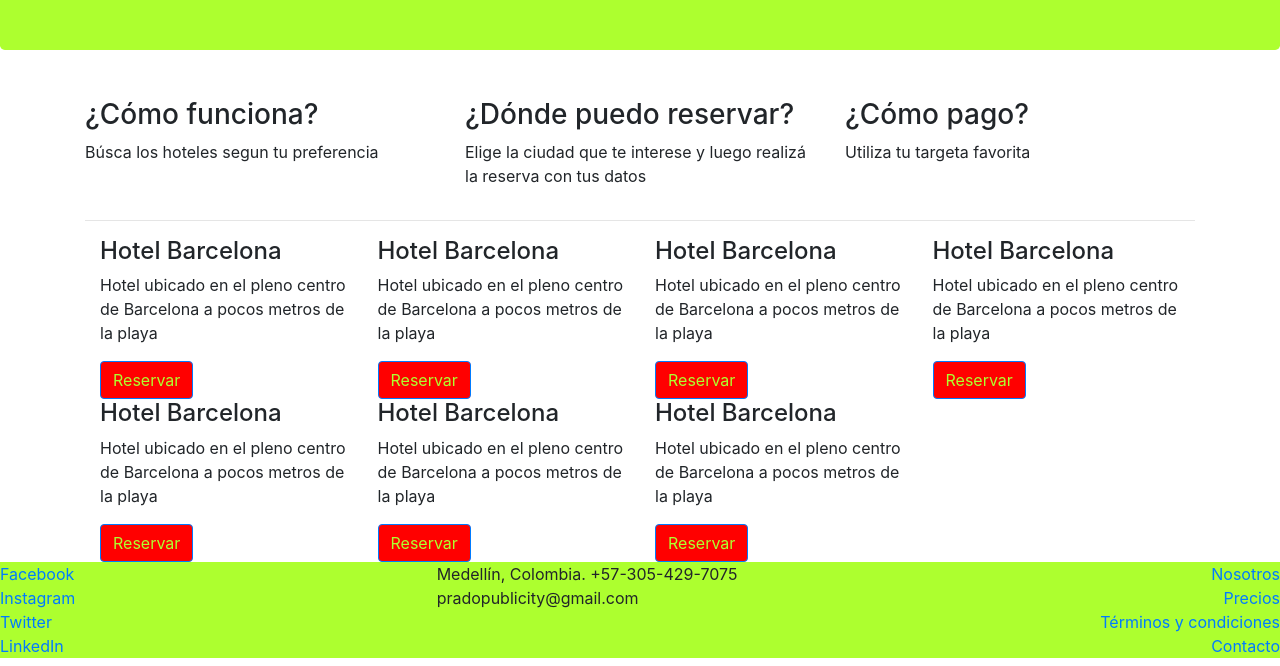
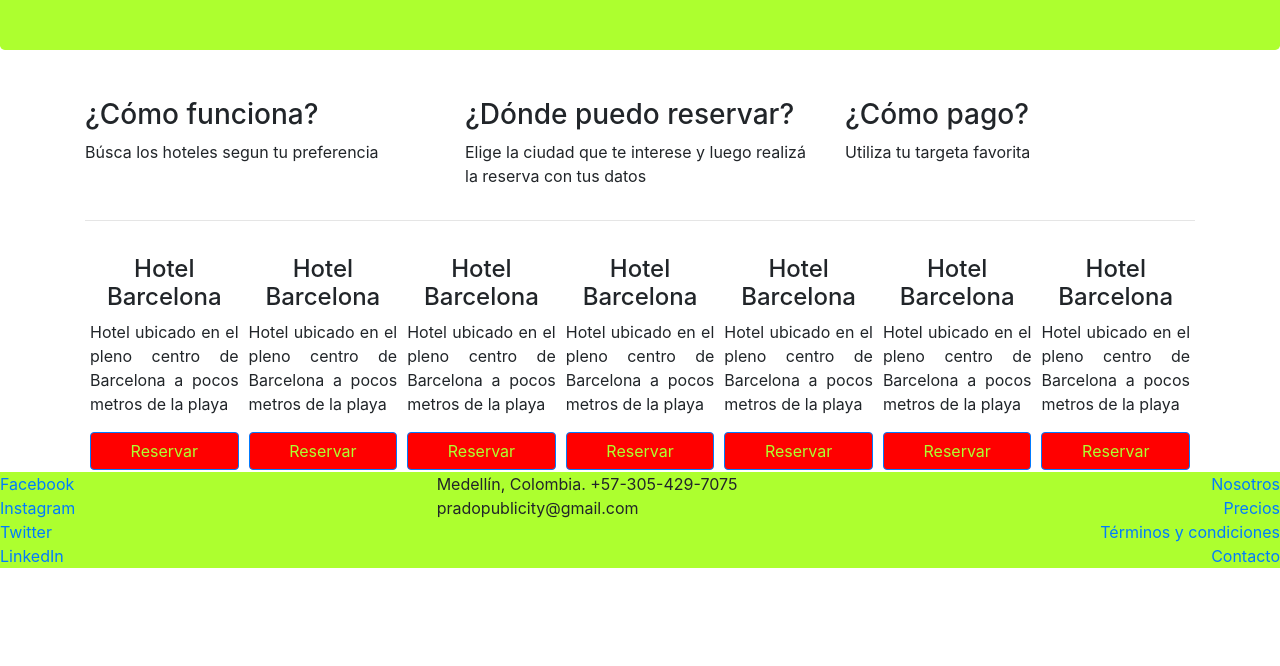
Before and after one commit to willyprados/guia-hoteles, a plain HTML site: page index.html in a window 1280 px wide. Shown: the part 134-800 px from the top of the page. Drawn offline with nearby package versions, Linux system fonts and the light colour scheme.

Commit message:
añadiendo estilos

```diff
--- a/css/main.css
+++ b/css/main.css
@@ -12,3 +12,20 @@ footer {
   background-color: greenyellow;
   margin: 4px, 20px, 4px, 20px;
 }
+
+.card-hotel {
+  flex: 1 150px;
+  flex-direction: column;
+  justify-content: space-between;
+  text-align: center;
+  padding: 2px 5px 2px 5px;
+  margin-top: 1rem;
+}
+
+.card-hotel p {
+  text-align: justify;
+}
+
+.btn-reserva {
+  width: 100%;
+}
--- a/index.html
+++ b/index.html
@@ -46,41 +46,70 @@
       <hr>
 
       <div class="d-flex flex-wrap">
-        <div class="col-sm-3">
+        <div class="card-hotel">
+          <div>
             <h4>Hotel Barcelona</h4>
             <p>Hotel ubicado en el pleno centro de Barcelona a pocos metros de la playa</p>
-          <button class="btn btn-primary" type="submit">Reservar</button>
           </div>
-        <div class="col-sm-3">
+          <div>
+            <button class="btn btn-primary btn-reserva" type="submit">Reservar</button>
+          </div>
+        </div>
+        <div class="card-hotel">
+          <div>
             <h4>Hotel Barcelona</h4>
             <p>Hotel ubicado en el pleno centro de Barcelona a pocos metros de la playa</p>
-          <button class="btn btn-primary" type="submit">Reservar</button>
           </div>
-        <div class="col-sm-3">
+          <div>
+            <button class="btn btn-primary btn-reserva" type="submit">Reservar</button>
+          </div>
+        </div>
+        <div class="card-hotel">
+          <div>
             <h4>Hotel Barcelona</h4>
             <p>Hotel ubicado en el pleno centro de Barcelona a pocos metros de la playa</p>
-          <button class="btn btn-primary" type="submit">Reservar</button>
           </div>
-        <div class="col-sm-3">
+          <div>
+            <button class="btn btn-primary btn-reserva" type="submit">Reservar</button>
+          </div>
+        </div>
+        <div class="card-hotel">
+          <div>
             <h4>Hotel Barcelona</h4>
             <p>Hotel ubicado en el pleno centro de Barcelona a pocos metros de la playa</p>
-          <button class="btn btn-primary" type="submit">Reservar</button>
           </div>
-        <div class="col-sm-3">
+          <div>
+            <button class="btn btn-primary btn-reserva" type="submit">Reservar</button>
+          </div>
+        </div>
+        <div class="card-hotel">
+          <div>
             <h4>Hotel Barcelona</h4>
             <p>Hotel ubicado en el pleno centro de Barcelona a pocos metros de la playa</p>
-          <button class="btn btn-primary" type="submit">Reservar</button>
           </div>
-        <div class="col-sm-3">
+          <div>
+            <button class="btn btn-primary btn-reserva" type="submit">Reservar</button>
+          </div>
+        </div>
+        <div class="card-hotel">
+          <div>
             <h4>Hotel Barcelona</h4>
             <p>Hotel ubicado en el pleno centro de Barcelona a pocos metros de la playa</p>
-          <button class="btn btn-primary" type="submit">Reservar</button>
           </div>
-        <div class="col-sm-3">
+          <div>
+            <button class="btn btn-primary btn-reserva" type="submit">Reservar</button>
+          </div>
+        </div>
+        <div class="card-hotel">
+          <div>
             <h4>Hotel Barcelona</h4>
             <p>Hotel ubicado en el pleno centro de Barcelona a pocos metros de la playa</p>
-          <button class="btn btn-primary" type="submit">Reservar</button>
           </div>
+          <div>
+            <button class="btn btn-primary btn-reserva" type="submit">Reservar</button>
+          </div>
+        </div>
+
       </div>
     </div>
     <footer>
```
Lines whose indentation alone changed are shown as unchanged.
